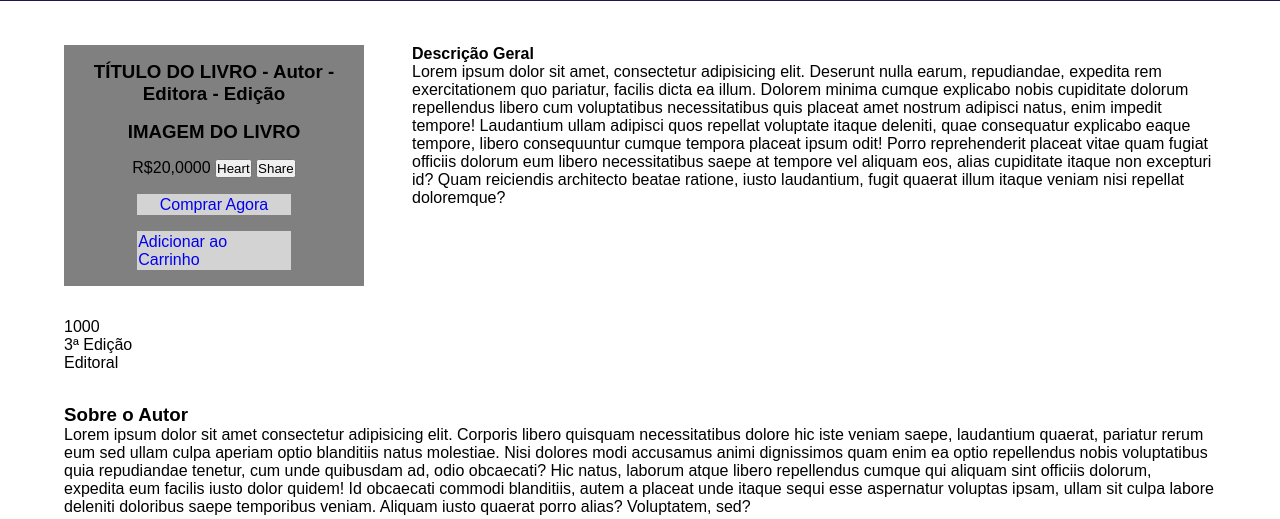
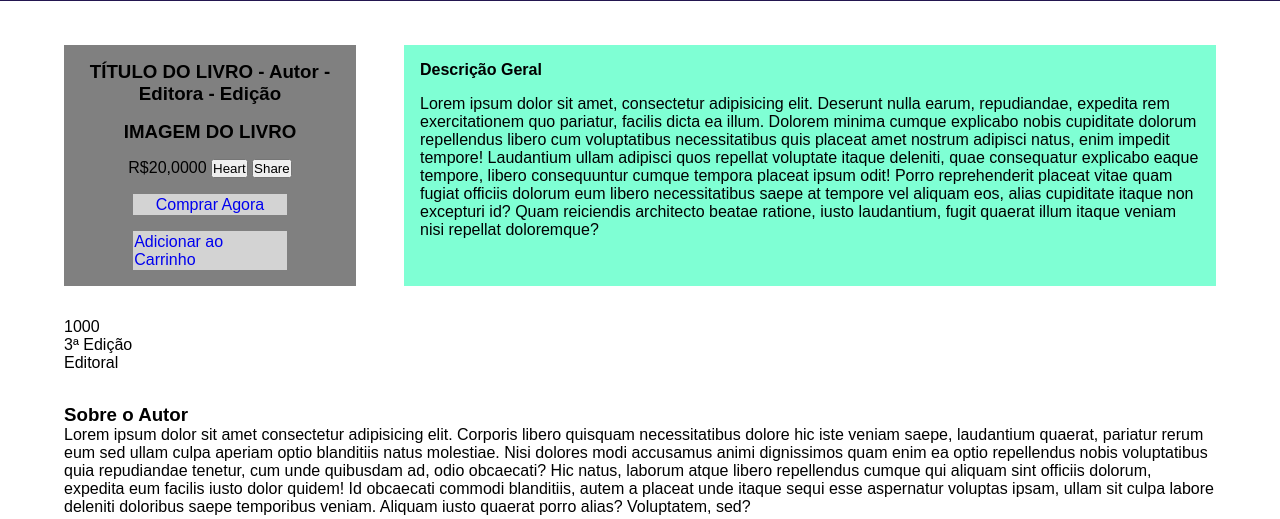
Before and after one commit to rodrigo-fullstack/jovem-pagina, a PHP site: page /produto_selecionado.html in a window 1280 px wide. Shown: the part 99-618 px from the top of the page. Run offline with PHP 8.4, Linux system fonts and the light colour scheme.

Commit message:
feat (positioning): Margem do parágrafo de Descrição

```diff
--- a/assets/css/book-select-container.css
+++ b/assets/css/book-select-container.css
@@ -20,3 +20,11 @@
 .book h1{
     text-align: center;
 }
+
+.book-select-desc{
+    padding: 1rem;
+    display: flex;
+    flex-direction: column;
+    gap: 1rem;
+    background-color: aquamarine;
+}
--- a/produto_selecionado.html
+++ b/produto_selecionado.html
@@ -106,7 +106,10 @@
             <section class="book-select-data">
 
                 <div class="page-numbers">
-                    1000
+                    <div class="icon-container">
+
+                    </div>
+                    <span class="data-desc">1000</span>
                 </div>
 
                 <div class="edition">
```
